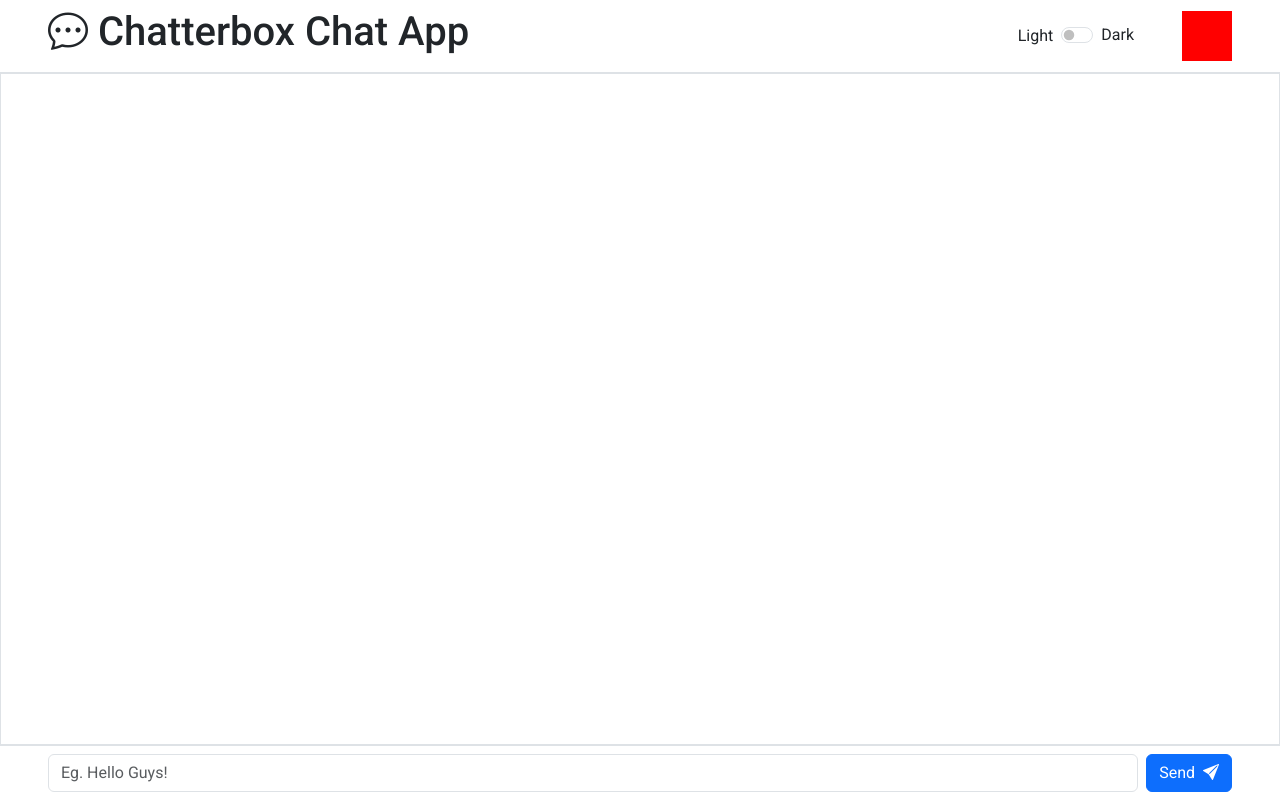
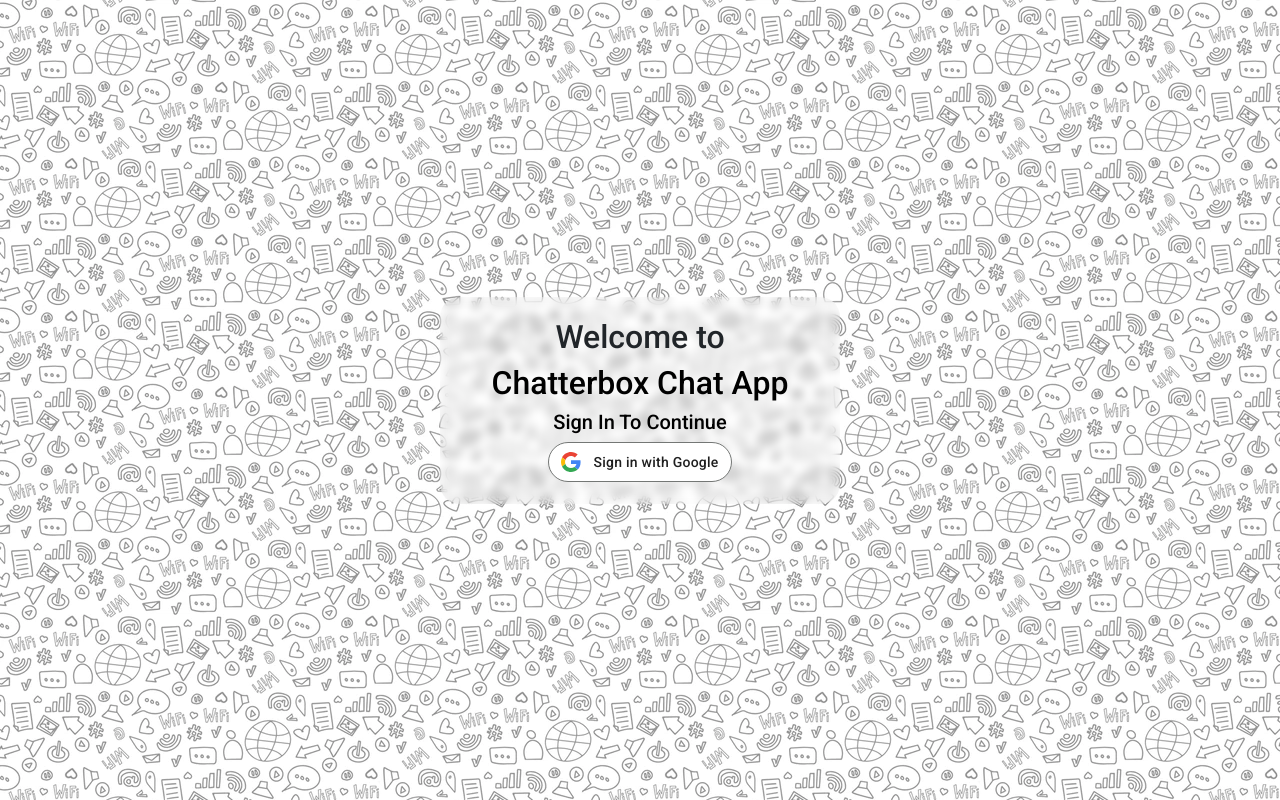
Before and after one commit to Lakith-Rathnayake/chatterbox-chat-app, a website built with Parcel: page front-end/src/index.html in a window 1280 px wide. Built offline with nearby package versions, Linux system fonts and the light colour scheme.

Commit message:
Add SignIn page

```diff
--- a/front-end/src/css/main.css
+++ b/front-end/src/css/main.css
@@ -112,3 +112,47 @@
   background-color: #303030;
   opacity: 8%;
 }
+
+
+#output {
+    overflow-y: auto;
+    display: flex;
+    flex-direction: column;
+}
+
+#output > div:last-child {
+    margin-bottom: 0;
+}
+
+main, #output-wrapper {
+    height: 0;
+}
+
+
+.message {
+    width: fit-content;
+    background-color: lightgray;
+    padding: 5px 10px;
+    margin-bottom: 10px;
+    border-radius: 10px;
+    position: relative;
+}
+
+
+#login-overlay {
+    background-color: rgba(0, 0, 0, 0.742);
+    /* background-image: url("https://www.shutterstock.com/image-vector/social-media-sketch-vector-seamless-600nw-1660950727.jpg"); */
+    background-image: url(/src/img/background.jpeg);
+    position: fixed;
+    left: 0;
+    top: 0;
+}
+
+#login-overlay > .wrapper {
+  width: 400px;
+  padding: 20px;
+  border: 1px solid transparent;
+  border-radius: 20px;
+  background: transparent;
+  backdrop-filter: blur(5px);
+}
--- a/front-end/src/index.html
+++ b/front-end/src/index.html
@@ -76,5 +76,54 @@
         </button>
       </form>
     </main>
+    <div
+      id="login-overlay"
+      class="vw-100 vh-100 d-flex align-items-center justify-content-center"
+    >
+      <div class="wrapper text-center">
+        <h2>Welcome to</h2>
+        <h2 class="text-black">Chatterbox Chat App</h2>
+        <h5 class="text-black">Sign In To Continue</h5>
+        <!-- <button id="btn-sign-in" class="btn btn-primary">
+          Sign In with Google
+        </button> -->
+        <button id="btn-sign-in" class="gsi-material-button">
+          <div class="gsi-material-button-state"></div>
+          <div class="gsi-material-button-content-wrapper">
+            <div class="gsi-material-button-icon">
+              <svg
+                version="1.1"
+                xmlns="http://www.w3.org/2000/svg"
+                viewBox="0 0 48 48"
+                xmlns:xlink="http://www.w3.org/1999/xlink"
+                style="display: block"
+              >
+                <path
+                  fill="#EA4335"
+                  d="M24 9.5c3.54 0 6.71 1.22 9.21 3.6l6.85-6.85C35.9 2.38 30.47 0 24 0 14.62 0 6.51 5.38 2.56 13.22l7.98 6.19C12.43 13.72 17.74 9.5 24 9.5z"
+                ></path>
+                <path
+                  fill="#4285F4"
+                  d="M46.98 24.55c0-1.57-.15-3.09-.38-4.55H24v9.02h12.94c-.58 2.96-2.26 5.48-4.78 7.18l7.73 6c4.51-4.18 7.09-10.36 7.09-17.65z"
+                ></path>
+                <path
+                  fill="#FBBC05"
+                  d="M10.53 28.59c-.48-1.45-.76-2.99-.76-4.59s.27-3.14.76-4.59l-7.98-6.19C.92 16.46 0 20.12 0 24c0 3.88.92 7.54 2.56 10.78l7.97-6.19z"
+                ></path>
+                <path
+                  fill="#34A853"
+                  d="M24 48c6.48 0 11.93-2.13 15.89-5.81l-7.73-6c-2.15 1.45-4.92 2.3-8.16 2.3-6.26 0-11.57-4.22-13.47-9.91l-7.98 6.19C6.51 42.62 14.62 48 24 48z"
+                ></path>
+                <path fill="none" d="M0 0h48v48H0z"></path>
+              </svg>
+            </div>
+            <span class="gsi-material-button-contents"
+              >Sign in with Google</span
+            >
+            <span style="display: none">Sign in with Google</span>
+          </div>
+        </button>
+      </div>
+    </div>
   </body>
 </html>
```
Also changed, not shown: front-end/src/img/background.jpeg (added).
